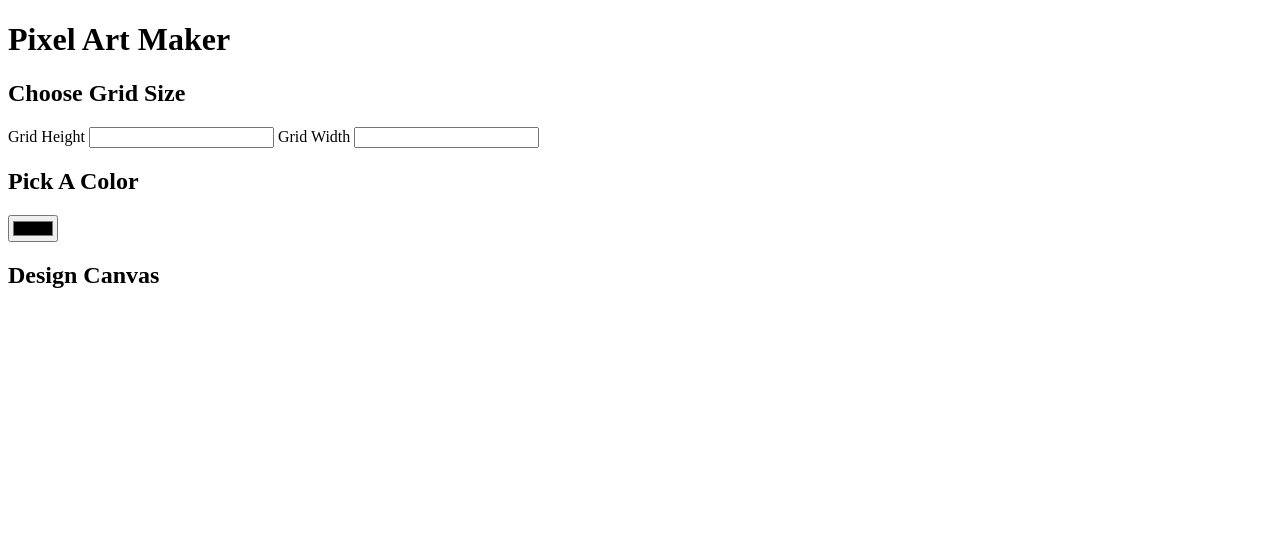
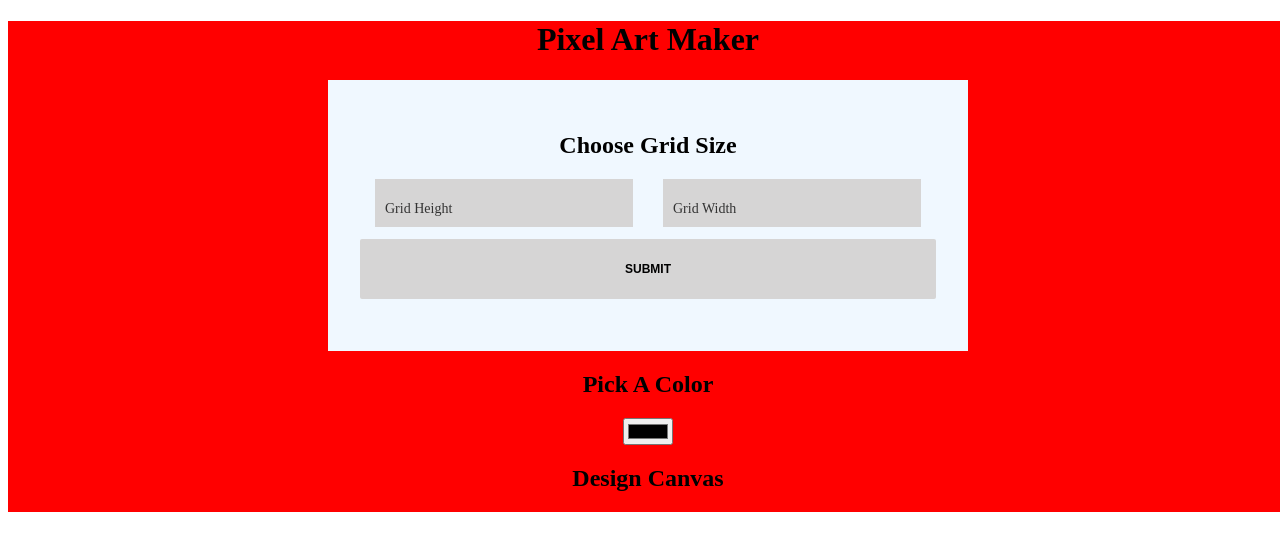
Before and after one commit to ighmouraceneb/pixelArtProjectUdacity, a plain HTML site: page index.html in a window 1280 px wide. Drawn offline with nearby package versions, Linux system fonts and the light colour scheme.

Commit message:
Added style for grid forms in css and jquery

```diff
--- a/css/style.css
+++ b/css/style.css
@@ -0,0 +1,85 @@
+*{
+    -webkit-box-sizing: border-box;
+    -moz-box-sizing: border-box;
+    box-sizing: border-box;
+}
+body {
+    text-align: center
+}
+
+.container {
+    width: 80rem;
+    margin: 0 auto;
+    background: red;
+}
+
+.container .grid-size-form {
+    background-color: aliceblue;
+    overflow: hidden;
+    width: 40rem;
+    margin: 0 auto;
+    padding: 2rem;
+}
+
+.container .grid-size-form .column {
+    width: 50%;
+    float: left;
+    position: relative;
+        min-height: 1px;
+    padding-right: 15px;
+    padding-left: 15px;
+
+}
+
+.container .grid-size-form .column .input-block {
+
+    background-color: #d6d5d5;
+    border: solid 1px #d6d5d5;
+    height: 3rem;
+    padding: .8rem;
+    margin-bottom: .8rem;
+}
+
+.container .grid-size-form .column .input-block label {
+    position: absolute;
+    left: 25px;
+    top: 25px;
+    display: block;
+    margin: 0;
+    font-weight: 300;
+    z-index: 1;
+    color: #333;
+    font-size: 14px;
+    line-height: 10px
+}
+
+.grid-size-form .column .input-block input {
+    position: relative;
+    top: .7rem;
+    right: 0.7rem;
+    background-color: transparent;
+    padding: 0;
+    border: none;
+    border-radius: 0;
+    box-shadow: none;
+    height: auto;
+    z-index: 2;
+    font-size: 18px;
+    color: #333;
+}
+
+.grid-size-form   input[type="submit"]{
+    width: 100%;
+    background-color: #d6d5d5;
+    color: #000;
+    font-size: 12px;
+    text-transform: uppercase;
+    font-weight: 700;
+    text-align: center;
+    border-radius: 2px;
+    transition: all 0.3s ease;
+    margin-bottom: 20px;
+    height: 60px;
+    border: none;
+    cursor: pointer;
+}
--- a/index.html
+++ b/index.html
@@ -12,14 +12,28 @@
 </head>
 
 <body>
+
+    <div class="container">
         <h1>Pixel Art Maker</h1>
 
-    <div class="grid-size">
+        <div class="grid-size-form">
             <h2>Choose Grid Size</h2>
+            <form action="" class="grid-size" id="sizePicker">
+                <div class="column">
+                    <div class="input-block">
                         <label for="">Grid Height</label>
-        <input type="text">
+                        <input type="number" class="form" id="input-height" name="height" min="1" value="">
+                    </div>
+                </div>
+                <div class="column">
+                    <div class="input-block">
                         <label for="">Grid Width</label>
-        <input type="text">
+                        <input type="number" class="form" id="input-width" name="width" min="1" value="">
+                    </div>
+                </div>
+                <div class="btn">
+                    <input type="submit">
+                </div>
             </div>
 
             <div class="colorPicker">
@@ -27,11 +41,15 @@
                 <input type="color" id="colorPicker">
             </div>
 
+            </form>
+
         <div class="designCanvas">
             <h2>Design Canvas</h2>
             <table id="pixel_canvas"></table>
         </div>
+    </div>
 
+    <script src="https://ajax.googleapis.com/ajax/libs/jquery/3.2.1/jquery.min.js"></script>
     <script src="js/designs.js"></script>
 </body>
 
--- a/js/designs.js
+++ b/js/designs.js
@@ -0,0 +1,16 @@
+$('.grid-size').find('.form').focus(function() {
+  $(this).parent('.input-block').addClass('focus');
+  $(this).parent().find('label').animate({
+    'top': '10px',
+    'fontSize': '12px'
+  }, 300);
+});
+$('.grid-size').find('.form').blur(function() {
+  if ($(this).val().length == 0) {
+    $(this).parent('.input-block').removeClass('focus');
+    $(this).parent().find('label').animate({
+      'top': '25px',
+      'fontSize': '14px'
+    }, 300);
+  }
+});
```
Lines whose indentation alone changed are shown as unchanged.
